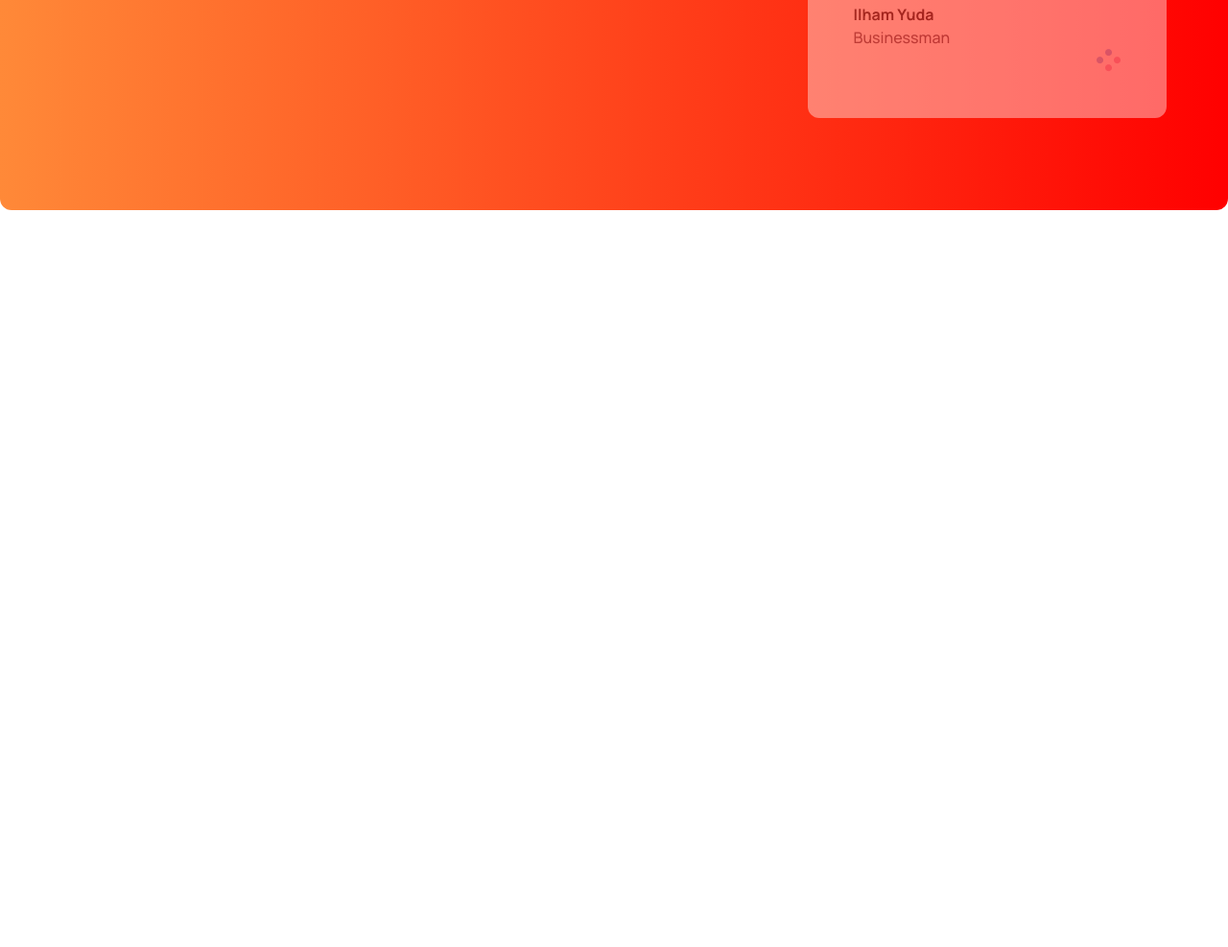
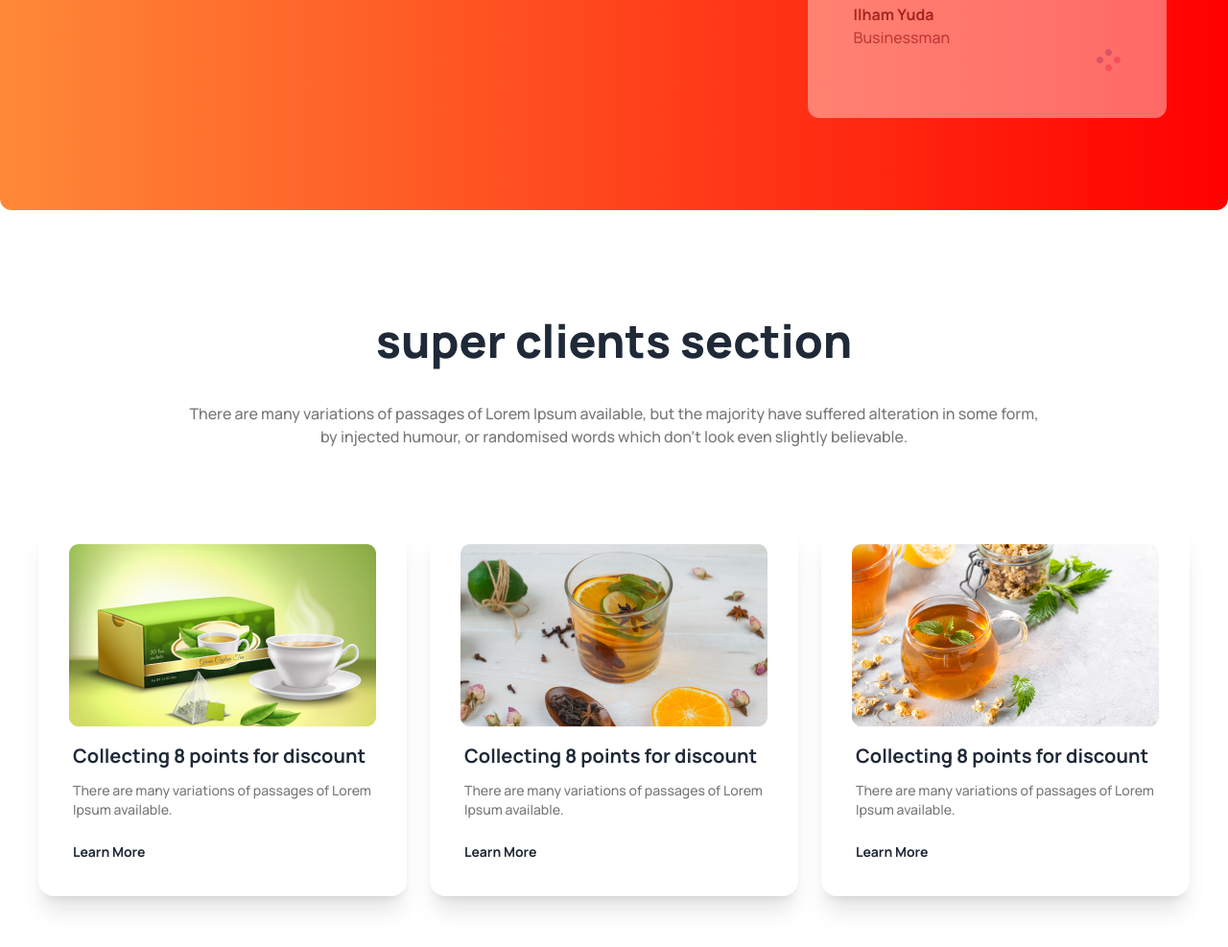
Before and after one commit to mustakahmmed/tea-house-with-daisyui, a plain HTML site: page index.html in a window 1280 px wide. Shown: the part 2799-3786 px from the top of the page at 96% size. Before the commit the page ends 3114 px from the top, so only its background shows below. Drawn offline with nearby package versions, Linux system fonts and the light colour scheme.

Commit message:
added News & Events section with responcive on mobile

```diff
--- a/index.html
+++ b/index.html
@@ -167,7 +167,8 @@
       <div class="flex items-center lg:pr-28">
         <div class="space-y-5">
           <h2 class="text-5xl font-extrabold text-white">Meet Our Super <br>Clients</h2>
-          <p class="text-base font-medium text-white">There are many variations of passages of Lorem Ipsum available, but
+          <p class="text-base font-medium text-white">There are many variations of passages of Lorem Ipsum available,
+            but
             the majority have suffered alteration in some form, by injected humour, or randomised words which don't look
             even slightly believable. </p>
           <button class="btn btn-xs sm:btn-sm md:btn-md lg:btn-lg lg:text-xl font-bold">Show All</button>
@@ -220,6 +221,41 @@
       </div>
     </section>
 
+    <!-- super clients section -->
+    <section>
+      <h2 class="text-5xl font-extrabold text-center mt-28">super clients section</h2>
+      <p class="font-medium text-[#777] text-center lg:w-[901px] mt-10 mx-auto">There are many variations of passages of Lorem Ipsum available, but the majority have suffered alteration in some form, by injected humour, or randomised words which don't look even slightly believable. </p>
+      <!-- tea card container-->
+      <div class="my-20 flex flex-col md:flex-row gap-6 justify-center">
+        <!-- card-1 -->
+        <div class="card card-compact bg-base-100 shadow-xl p-5 lg:w-96">
+          <figure><img src="images/news-1.png" alt="Shoes" /></figure>
+          <div class="card-body">
+            <h2 class="card-title font-bold">Collecting 8 points for discount</h2>
+            <p class="font-medium text-[#777]">There are many variations of passages of Lorem Ipsum available.</p>
+            <h4 class="font-bold mt-4">Learn More</h4>
+          </div>
+        </div>
+        <!-- card-2 -->
+        <div class="card card-compact bg-base-100 shadow-xl p-5 lg:w-96">
+          <figure><img src="images/news-2.png" alt="Shoes" /></figure>
+          <div class="card-body">
+            <h2 class="card-title font-bold">Collecting 8 points for discount</h2>
+            <p class="font-medium text-[#777]">There are many variations of passages of Lorem Ipsum available.</p>
+            <h4 class="font-bold mt-4">Learn More</h4>
+          </div>
+        </div>
+        <!-- card-3 -->
+        <div class="card card-compact bg-base-100 shadow-xl p-5 lg:w-96">
+          <figure><img src="images/news-3.png" alt="Shoes" /></figure>
+          <div class="card-body">
+            <h2 class="card-title font-bold">Collecting 8 points for discount</h2>
+            <p class="font-medium text-[#777]">There are many variations of passages of Lorem Ipsum available.</p>
+            <h4 class="font-bold mt-4">Learn More</h4>
+          </div>
+        </div>
+      </div>
+    </section>
   </main>
   <footer>
 
```
